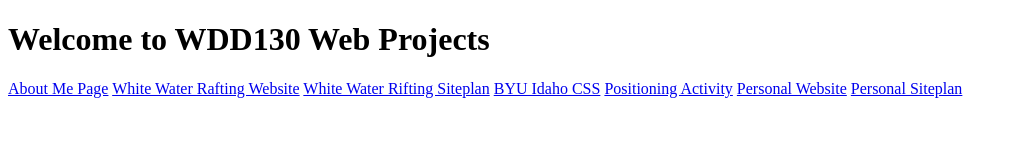
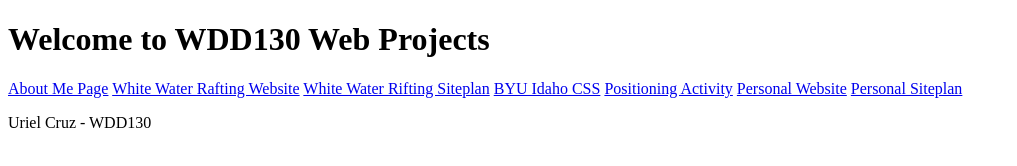
Before and after one commit to urielcruzss/wdd130-second, a plain HTML site: page index.html in a window 1280 px wide. Shown: the whole page, without its empty margins (0-1017 px from the left). Drawn offline with Linux system fonts and the light colour scheme.

Commit message:
added a paragraph

```diff
--- a/index.html
+++ b/index.html
@@ -18,6 +18,7 @@
         <a href="#">Personal Website</a>
         <a href="#">Personal Siteplan</a>
     </nav>
+    <p>Uriel Cruz - WDD130</p>
 </body>
 
 </html>
```
